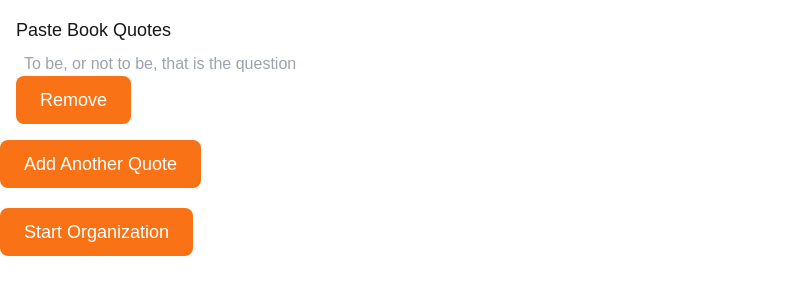
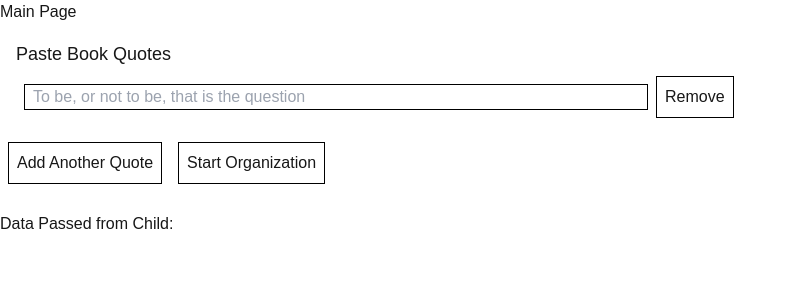
Before and after one commit to idelgado2/bookdigest, a Next.js app: page /notebook in a window 1280 px wide. Shown: the top 300 px of the page, without its empty margins (0-797 px from the left). Built offline with nearby package versions, Linux system fonts and the light colour scheme.

Commit message:
moving data from child to parent

```diff
--- a/app/notebook/page.tsx
+++ b/app/notebook/page.tsx
@@ -1,10 +1,24 @@
 "use client";
+import { useState } from "react";
 import Form from "../ui/noteform";
 
 export default function Page() {
+  const [data, setData] = useState([]);
+
+  const saveQuotes = (childFormData: any) => {
+    setData(childFormData);
+  };
+
   return (
     <main>
-      <Form />
+      <h3>Main Page</h3>
+      <Form saveQuotesToParent={saveQuotes} />
+      <h5 className="pt-5">
+        Data Passed from Child:
+        {data.map((item) => (
+          <p key={item.id}>{item.value}</p>
+        ))}
+      </h5>
     </main>
   );
 }
--- a/app/ui/noteform.tsx
+++ b/app/ui/noteform.tsx
@@ -1,8 +1,7 @@
 import { useState } from "react";
 import { Button } from "./button";
-import { submitQuotes } from "../lib/actions";
 
-export default function Form() {
+export default function Form({ saveQuotesToParent }: any) {
   const [inputs, setInputs] = useState([
     { id: crypto.randomUUID(), value: "" },
   ]);
@@ -27,8 +26,13 @@ export default function Form() {
     setInputs(newInputs);
   };
 
+  const triggerCallBack = (event: any) => {
+    event.preventDefault();
+    saveQuotesToParent(inputs);
+  };
+
   return (
-    <form action={submitQuotes}>
+    <form onSubmit={triggerCallBack}>
       {inputs.map((input, index) => (
         <div key={input.id}>
           <div className="m-4">
@@ -42,31 +46,28 @@ export default function Form() {
               value={input.value}
               placeholder="To be, or not to be, that is the question"
               onChange={(e) => handleInputChange(e, input.id)}
-              className="w-1/2 text-black pl-2"
+              className="w-1/2 text-black pl-2 border border-black m-2"
             />
-            <Button
+            <button
               type="button"
-              className="delay-150 ease-in-out hover:-translate-y-1 hover:scale-110"
+              className="border border-black p-2"
               onClick={() => handleRemoveInput(input.id)}
             >
               Remove
-            </Button>
+            </button>
           </div>
         </div>
       ))}
-      <Button
+      <button
         type="button"
-        className="delay-150 ease-in-out hover:-translate-y-1 hover:scale-110"
+        className="border border-black p-2 m-2"
         onClick={handleAddInput}
       >
         Add Another Quote
-      </Button>
-      <Button
-        type="submit"
-        className="mt-5 delay-150 ease-in-out hover:-translate-y-1 hover:scale-110"
-      >
+      </button>
+      <button type="submit" className=" border border-black p-2 m-2">
         Start Organization
-      </Button>
+      </button>
     </form>
   );
 }
--- /dev/null
+++ b/app/ui/wizard.tsx
@@ -0,0 +1,8 @@
+export default function Wizard({ message }: any) {
+  return (
+    <>
+      <p className="text-center p-2">this is the wizard</p>
+      {message}
+    </>
+  );
+}
```
